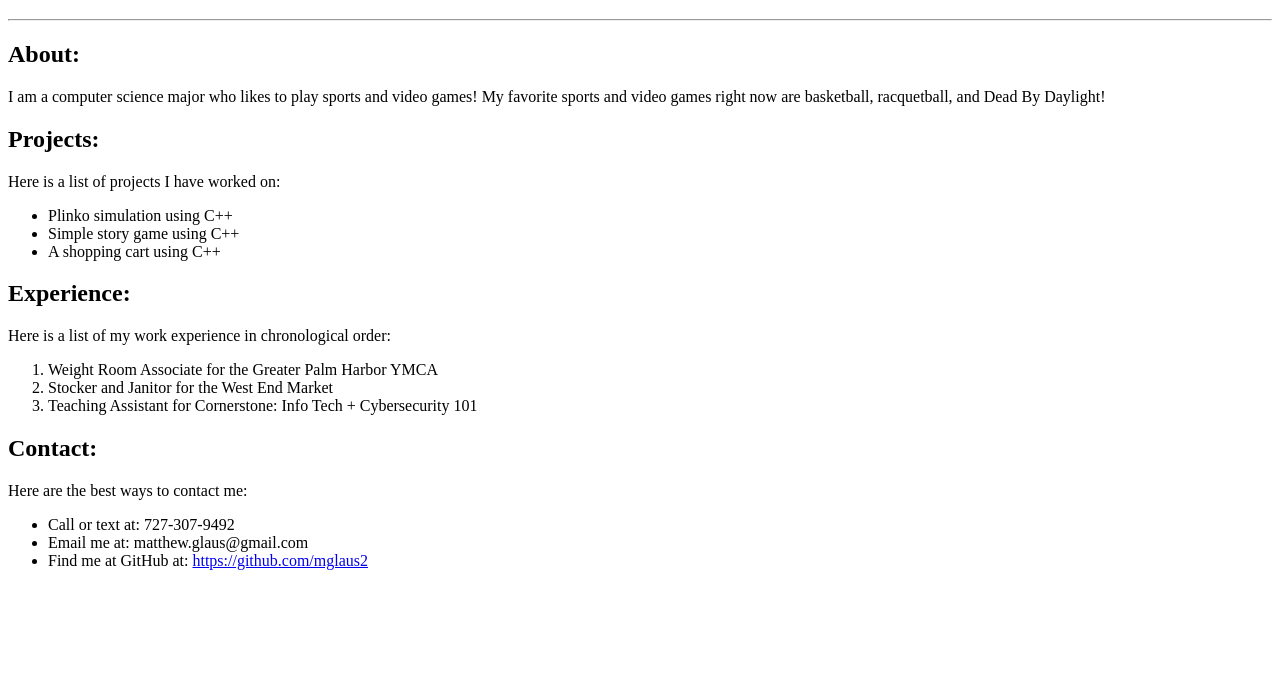
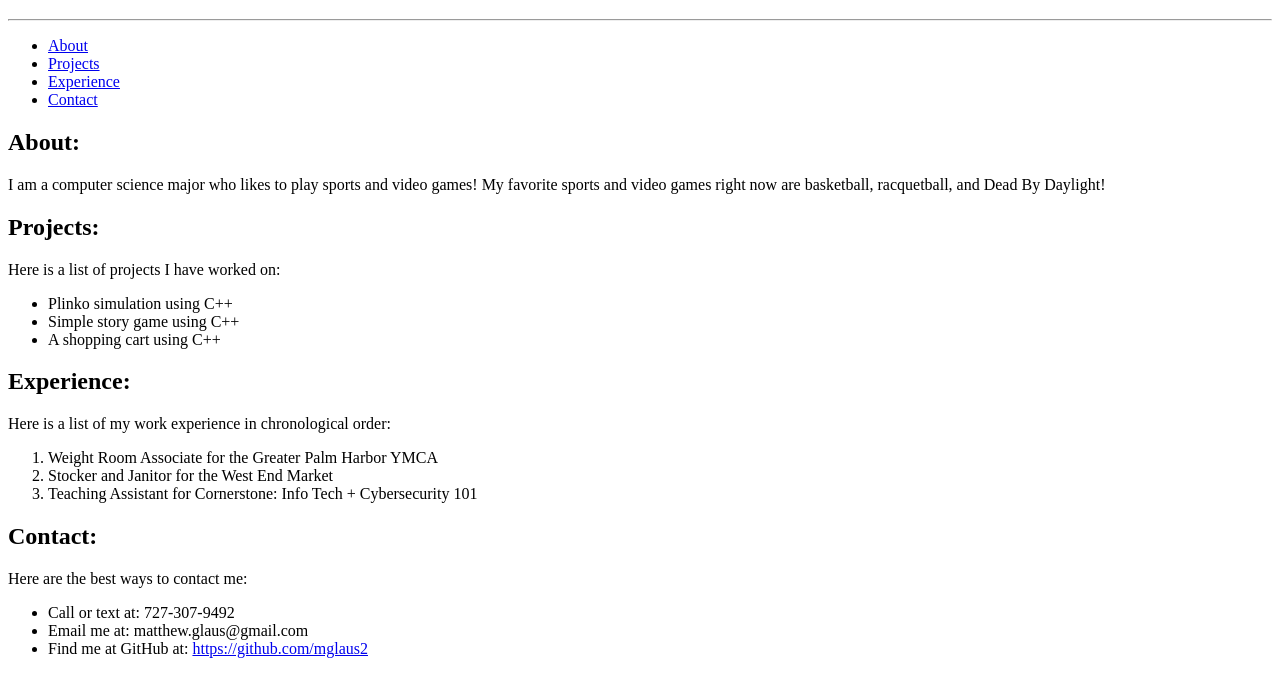
Before and after one commit to mglaus2/portfolio, a plain HTML site: page index.html in a window 1280 px wide. Shown: the part 61-758 px from the top of the page. Drawn offline with Linux system fonts and the light colour scheme.

Commit message:
new update

```diff
--- a/index.html
+++ b/index.html
@@ -2,10 +2,19 @@
 <html>
   <head>
     <title>My Portfolio</title>
+    <link rel="stylesheet" type="text/css" href="styles.css"/>
   </head>
   <body>
     <h1>My Portfolio</h1>
     <hr/>
+    <div class="navigation-bar">
+      <ul>
+        <li><a href="#about">About</a></li>
+        <li><a href="#projects">Projects</a></li>
+        <li><a href="#experience">Experience</a></li>
+        <li><a href="#contact">Contact</a></li>
+      </ul>
+    </div>
     <h2>About:</h2>
     <p>I am a computer science major who likes to play sports and video games!
       My favorite sports and video games right now are basketball, racquetball,
```
